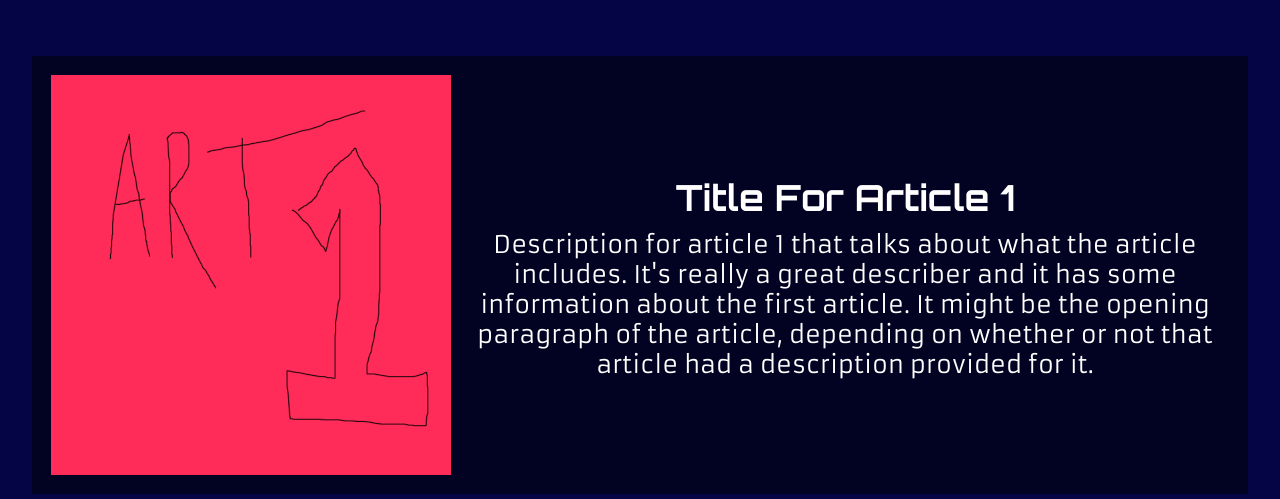
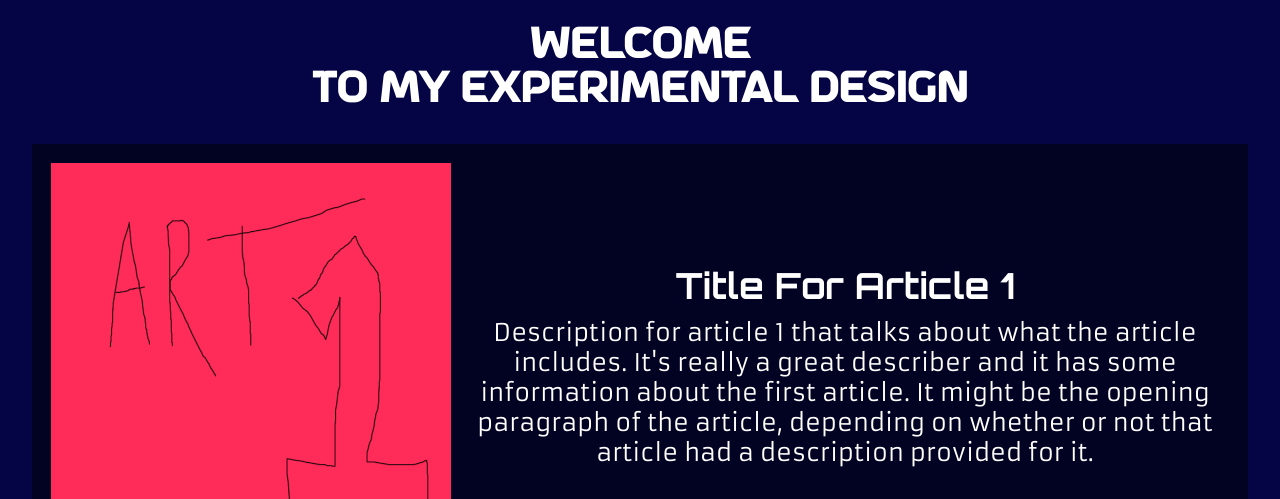
Before and after one commit to nateptay/nateptay.github.io, a plain HTML site: page experimental_design/exp_index.html in a window 1280 px wide. Shown: the part 301-800 px from the top of the page. Drawn offline with Linux system fonts and the light colour scheme.

Commit message:
add page title/welcome

```diff
--- a/experimental_design/css/global.css
+++ b/experimental_design/css/global.css
@@ -7,7 +7,10 @@
 body {
     background-color: #050545;
 }
-
+.content h1 {
+    text-align: center;
+    font-size: 2.5em;
+}
 footer {
     background-color: #000;
     width: 100%;
--- a/experimental_design/exp_index.html
+++ b/experimental_design/exp_index.html
@@ -27,10 +27,16 @@
     </header>
 
     <div class="content">
-        <div data-aos="fade-up" data-aos-duration="500">
+        <div data-aos="fade-left" data-aos-delay="500" data-aos-anchor="#example-anchor" data-aos-duration="750">
+            <h1>Welcome</h1>
+        </div>
+        <div data-aos="fade-right" data-aos-delay="750" data-aos-anchor="#example-anchor" data-aos-duration="1000">
+            <h1>to my Experimental Design</h1>
+        </div>
+        <div data-aos="fade-up" data-aos-delay="1500" data-aos-duration="500">
         <div class="article">
             <img src="images/art1.png" alt="First article image">
-            <div data-aos="fade-down" data-aos-delay="200">
+            <div data-aos="fade-down" data-aos-delay="1750">
                 <div class="description">
                 <h2>Title For Article 1</h2>
                 <p>Description for article 1 that talks about what the article includes. It's really a great describer and it has some information about the first article. It might be the opening paragraph of the article, depending on whether or not that article had a description provided for it.</p>
```
